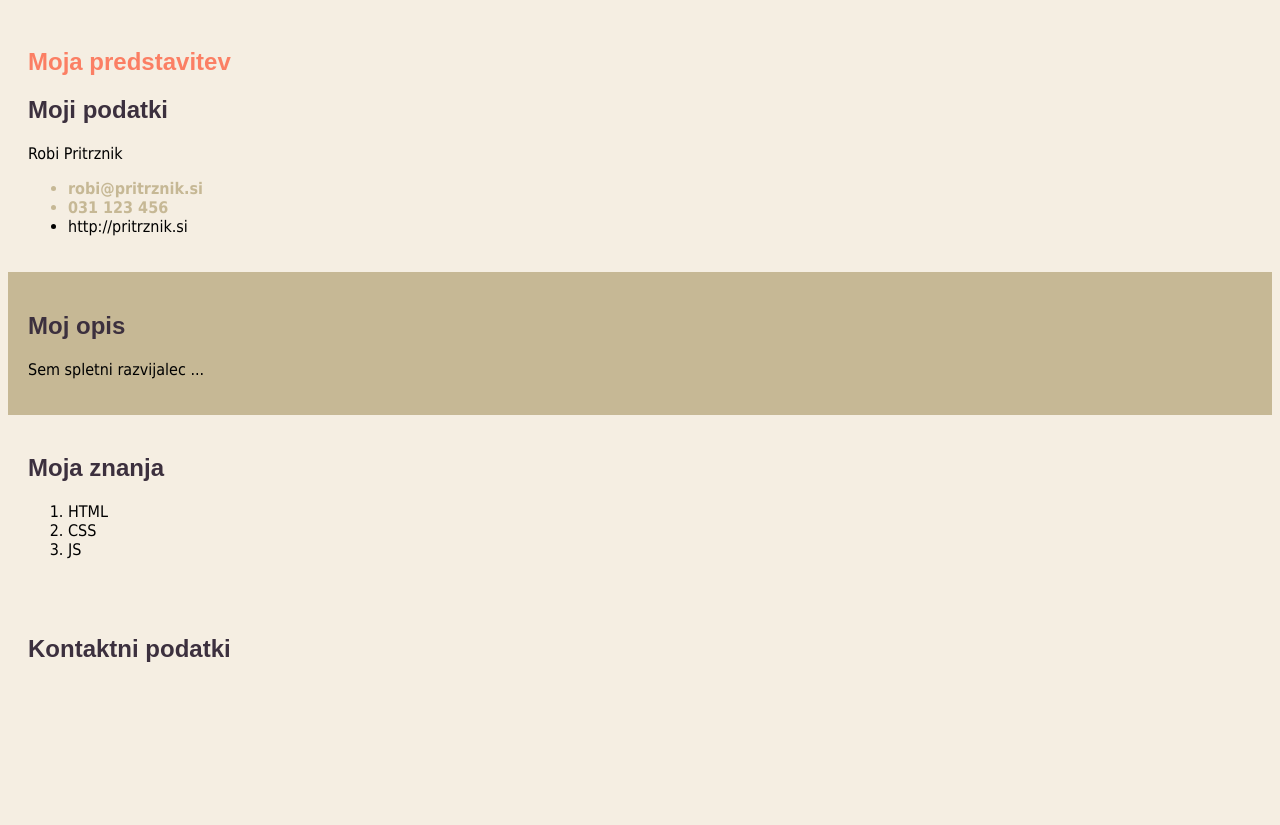
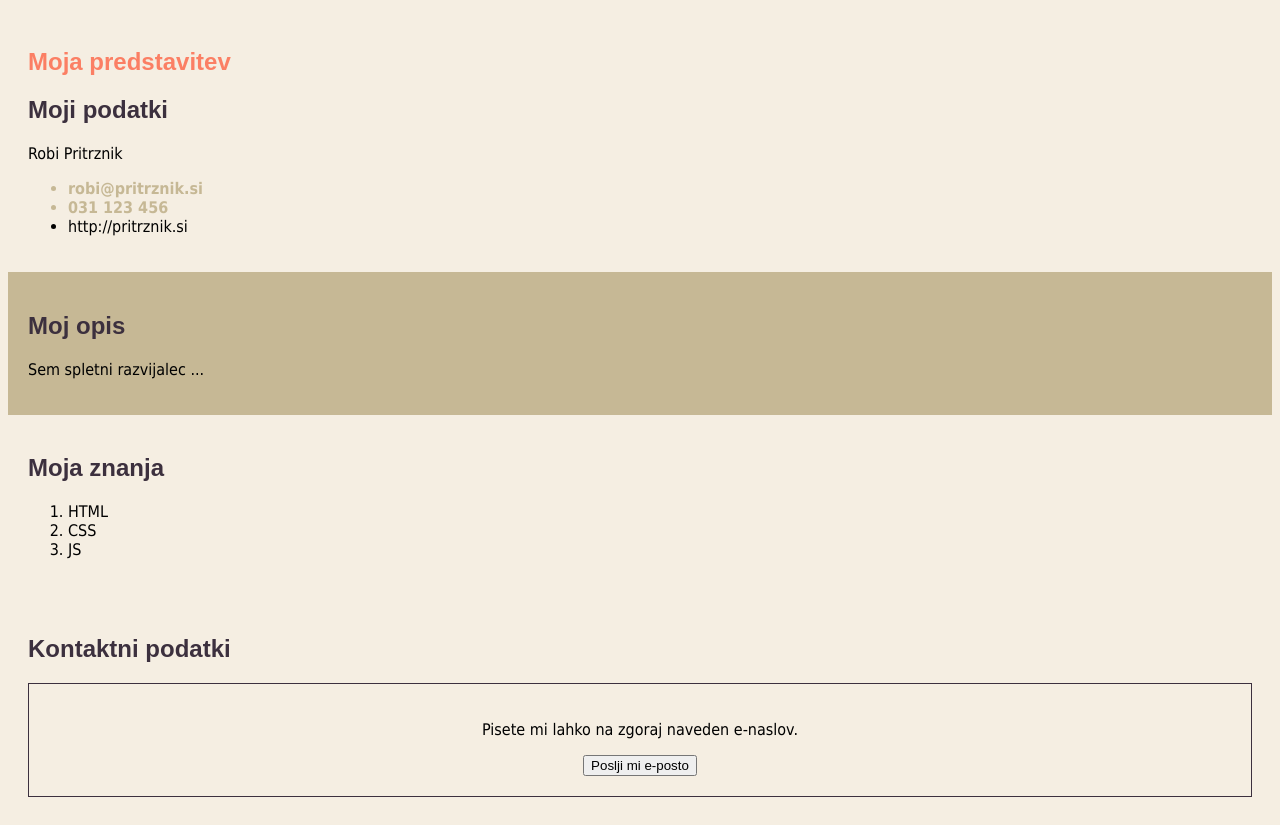
Before and after one commit to rpritr/html-intro, a plain HTML site: page index.html in a window 1280 px wide. Before the commit the page ends 800 px from the top, so only its background shows below. Drawn offline with Linux system fonts and the light colour scheme.

Commit message:
add contact info

```diff
--- a/index.html
+++ b/index.html
@@ -30,6 +30,10 @@
 </section>
 <section id="contact">
     <h2>Kontaktni podatki</h2>
+    <div class="contact-info">
+        <p>Pisete mi lahko na zgoraj naveden e-naslov.</p>
+        <button>Poslji mi e-posto</button>
+    </div>
 </section>
 </body>
 </html>
--- a/style.css
+++ b/style.css
@@ -17,3 +17,8 @@ section {
 #colored {
     background-color: #C6B895;
 }
+.contact-info {
+    text-align: center;
+    border: 1px solid #3C303E;
+    padding: 20px;
+}
```
